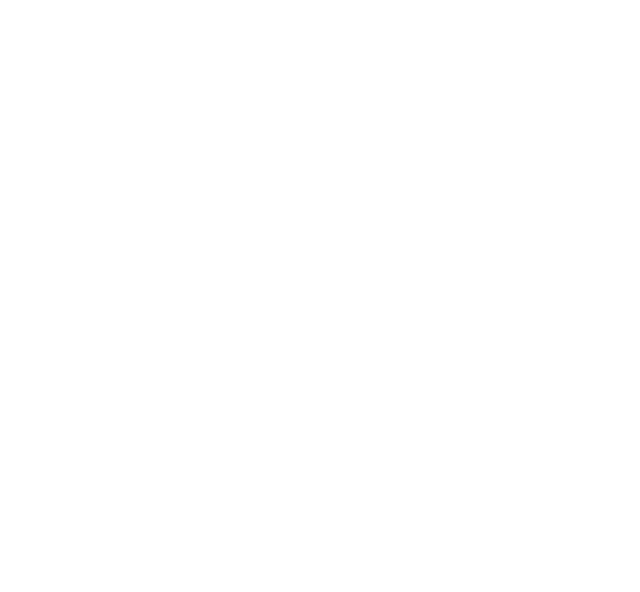
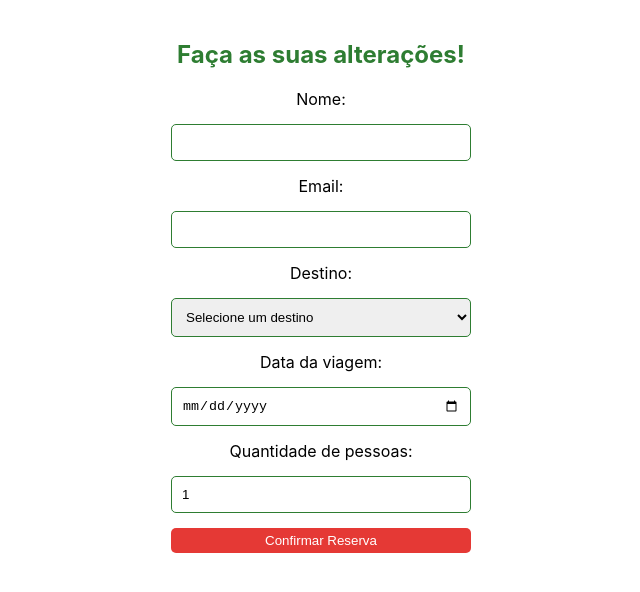
Before and after one commit to MarvioSants/trabalho-react, a React (Create React App) app in the folder turismo-app/: page /Editreserva in a window 1280 px wide. Before the commit this address had no page. Shown: the top 592 px of the page, without its empty margins (319-959 px from the left). Built offline with nearby package versions, Linux system fonts and the light colour scheme.

Commit message:
ultima atualização

```diff
--- a/turismo-app/src/App.js
+++ b/turismo-app/src/App.js
@@ -7,6 +7,7 @@ import Contato from "./pages/Contato";
 import Destinos from "./pages/Destinos";
 import ReservaForm from "./pages/ReservaForm";
 import MinhasReservas from "./pages/MinhasReservas";
+import EditReserva from "./pages/EditReserva"
 
 let current_page = "";
 
@@ -21,6 +22,7 @@ const App = () => {
         <Route path="/destinos" element={<Destinos />} />
         <Route path="/reserva" element={<ReservaForm />} />
         <Route path="/minhasreservas" element={<MinhasReservas />} />
+        <Route path="/Editreserva" element={<EditReserva />} />
       </Routes>
     </Router>
   );
--- /dev/null
+++ b/turismo-app/src/pages/EditReserva.css
@@ -0,0 +1,31 @@
+.reservaContainer {
+  text-align: center;
+  padding: 20px;
+}
+
+form {
+  display: flex;
+  flex-direction: column;
+  gap: 15px;
+  width: 300px;
+  margin: auto;
+}
+
+input,
+select {
+  padding: 10px;
+  border: 1px solid #2e7d32;
+  border-radius: 5px;
+}
+
+button {
+  background-color: #2e7d32;
+  color: white;
+  padding: 10px;
+  border-radius: 5px;
+  cursor: pointer;
+}
+
+button:hover {
+  background-color: #1b5e20;
+}
--- /dev/null
+++ b/turismo-app/src/pages/EditReserva.js
@@ -0,0 +1,70 @@
+import React, { useState } from "react";
+import { useNavigate } from "react-router-dom";
+import styles from "./ReservaForm.module.css";
+
+const ReservaForm = () => {
+  const navigate = useNavigate();
+  const [formData, setFormData] = useState({
+    nome: "",
+    email: "",
+    destino: "",
+    data: "",
+    pessoas: 1,
+  });
+
+  const handleChange = (e) => {
+    setFormData({ ...formData, [e.target.name]: e.target.value });
+  };
+
+  const handleSubmit = async (e) => {
+    e.preventDefault();
+
+    try {
+      const response = await fetch("http://localhost:3001/minhasreservas", {
+        method: "POST",
+        headers: { "Content-Type": "application/json" },
+        body: JSON.stringify(formData),
+      });
+
+      if (response.ok) {
+        const reservaCriada = await response.json();
+        navigate("/minhasreservas");
+      } else {
+        alert("Erro ao enviar reserva.");
+      }
+    } catch (error) {
+      console.error("Erro ao enviar reserva:", error);
+    }
+  };
+
+  return (
+    <div className={styles.reservaContainer}>
+      <h2>Faça as suas alterações!</h2>
+      <form onSubmit={handleSubmit}>
+        <label>Nome:</label>
+        <input type="text" name="nome" value={formData.nome} onChange={handleChange} required />
+
+        <label>Email:</label>
+        <input type="email" name="email" value={formData.email} onChange={handleChange} required />
+
+        <label>Destino:</label>
+        <select name="destino" value={formData.destino} onChange={handleChange} required>
+          <option value="">Selecione um destino</option>
+          <option value="Amazônia">Amazônia</option>
+          <option value="Chapada dos Veadeiros">Chapada dos Veadeiros</option>
+          <option value="Fernando de Noronha">Fernando de Noronha</option>
+        </select>
+
+        <label>Data da viagem:</label>
+        <input type="date" name="data" value={formData.data} onChange={handleChange} required />
+
+        <label>Quantidade de pessoas:</label>
+        <input type="number" name="pessoas" min="1" value={formData.pessoas} onChange={handleChange} required />
+
+        <button type="submit">Confirmar Reserva</button>
+      </form>
+    </div>
+  );
+};
+
+export default ReservaForm;
--- a/turismo-app/src/pages/MinhasReservas.js
+++ b/turismo-app/src/pages/MinhasReservas.js
@@ -1,5 +1,7 @@
 import React, { useEffect, useState } from "react";
 import styles from "./MinhasReservas.module.css";
+
+import { useNavigate } from 'react-router-dom';
 
 const MinhasReservas = () => {
   const [reservas, setReservas] = useState([]);
@@ -21,6 +23,9 @@ const MinhasReservas = () => {
     fetchReservas();
   }, []);
 
+
+  const navigate = useNavigate();
+
   const cancelarReserva = async (id) => {
     try {
       const response = await fetch(`http://localhost:3000/reservas/${id}/cancelar`, {
@@ -40,6 +45,34 @@ const MinhasReservas = () => {
     }
   };
 
+    // Atualiza campos do formulário
+    const atualizarReserva = async (id) => {
+    try {
+      const response = await fetch(`http://localhost:3000/reservas/${id}`, {
+        method: "PUT",
+        headers: {
+          "Content-Type": "application/json",
+        },
+        body: JSON.stringify(formData),
+      });
+
+      if (response.ok) {
+        const data = await response.json();
+        setReservas((prev) =>
+          prev.map((res) => (res._id === id ? data.reserva : res))
+        );
+        setEditando(null); // Sai do modo edição
+      } else {
+        alert("Erro ao atualizar a reserva.");
+      }
+    } catch (error) {
+      console.error("Erro ao editar:", error);
+    }
+  };
+  const editRoute = () => {
+    navigate('/editreserva');
+  };
+
   return (
     <div className={styles.reservasContainer}>
       <h2>Minhas Reservas</h2>
@@ -52,9 +85,11 @@ const MinhasReservas = () => {
           {reservas.map((reserva) => (
             <li key={reserva._id}>
               <strong>{reserva.nome}</strong> - {reserva.destino} - {reserva.data} - Pessoas: {reserva.pessoas} - <em>Status: {reserva.status}</em>
+              {reserva.status !== "Cancelado" && (<button onClick={editRoute}>Editar</button>)}
               {reserva.status !== "Cancelado" && (
                 <button onClick={() => cancelarReserva(reserva._id)}>Cancelar</button>
               )}
+
             </li>
           ))}
         </ul>
--- a/turismo-app/src/pages/Reservas.js
+++ b/turismo-app/src/pages/Reservas.js
@@ -25,6 +25,7 @@ const Reservas = () => {
           <li key={index}>
             {reserva}
             <button onClick={() => cancelarReserva(index)}>Cancelar</button>
+            <button>Editar</button>
           </li>
         ))}
       </ul>
```
Also changed, not shown: 1 other file (tests, documents, lock files or other folders).
